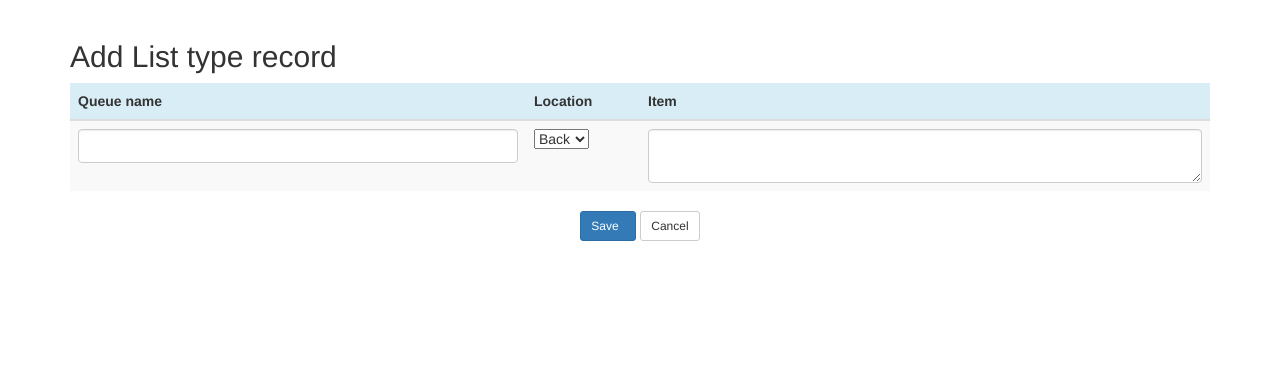
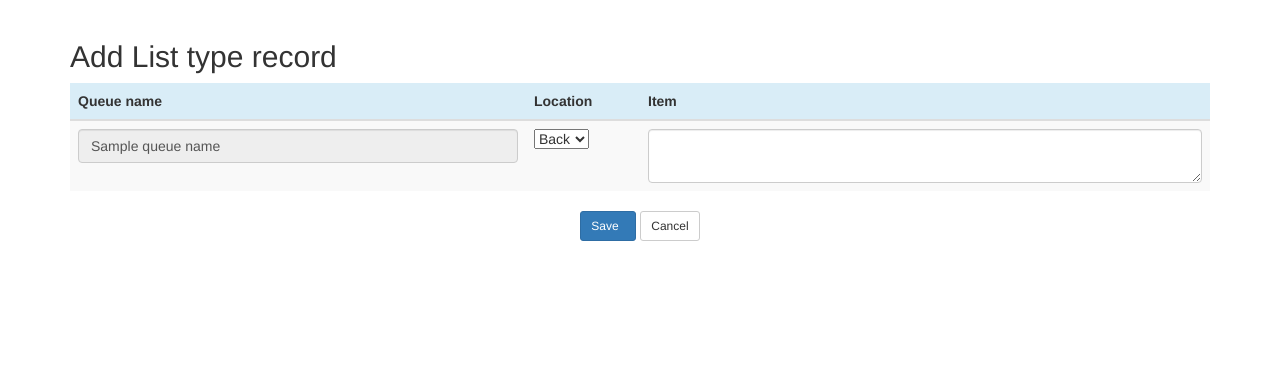
Before and after one commit to jhao104/SSDBAdmin, a Flask app: template SSDBAdmin/templates/queue_qpush.html in a window 1280 px wide. Shown: the part 51-420 px from the top of the page. Run offline with Flask 2, Linux system fonts and the light colour scheme; the template is opened without the code that fills it: most values are stand-ins (such as "Sample title", 1, 10 or a date in 2020); some libraries are stand-ins or nearby versions.

Commit message:
[add] 增加queue元素

```diff
--- a/SSDBAdmin/controller/queue.py
+++ b/SSDBAdmin/controller/queue.py
@@ -16,7 +16,8 @@ def queue_list():
 @app.route('/ssdbadmin/queue/qpush/', methods=['GET', 'POST'])
 def queue_qpush():
     if request.method == 'GET':
-        return render_template('queue_qpush.html')
+        queue_name = request.args.get('n')
+        return render_template('queue_qpush.html', queue_name=queue_name)
     else:
         queue_name = request.form.get('queue_name')
         push_type = request.form.get('type')
--- a/SSDBAdmin/templates/base.html
+++ b/SSDBAdmin/templates/base.html
@@ -26,7 +26,7 @@
                 <li id="kv"><a href="#">kv</a></li>
                 <li id="hash"><a href="#">hash</a></li>
                 <li id="zset"><a href="#">zset</a></li>
-                <li id="queue"><a href="/ssdbadmin/queue/">queue</a></li>
+                <li id="queue"><a href="{{ url_for('queue_list') }}">queue</a></li>
                 <li>
                     <ul class="nav navbar-nav">
                         <li class="dropdown">
--- a/SSDBAdmin/templates/queue_list.html
+++ b/SSDBAdmin/templates/queue_list.html
@@ -41,7 +41,7 @@
                 <td>{{ queue.name }}</td>
                 <td>{{ queue.size }}</td>
                 <td>
-                    <a class="btn btn-xs btn-info" href="#" title="Pop Items">
+                    <a class="btn btn-xs btn-info" href="{{ url_for('queue_qpush', n=queue.name) }}" title="Pop Items">
                         <span class="glyphicon glyphicon-plus"></span></a>
                     <a class="btn btn-xs btn-info" href="#" title="Pop Items">
                         <span class="glyphicon glyphicon-minus"></span></a>
--- a/SSDBAdmin/templates/queue_qpush.html
+++ b/SSDBAdmin/templates/queue_qpush.html
@@ -1,7 +1,7 @@
 {% extends 'index.html' %}
 {% block content %}
     <h2> Add List type record</h2>
-    <form action="/ssdbadmin/queue/qpush/" method="post">
+    <form action="{{ url_for('queue_qpush') }}" method="post">
         <table class="table table-striped">
             <thead>
             <tr class="info">
@@ -12,7 +12,11 @@
             </thead>
             <tbody>
             <tr>
-                <td><input type="text" name="queue_name" class="form-control" required></td>
+                <td><input type="text" name="queue_name" class="form-control"
+                           {% if queue_name %}
+                            value="{{ queue_name }}" readonly
+                           {% endif %}
+                           required></td>
                 <td>
                     <select name="type">
                         <option value="back">Back</option>
```
Also changed, not shown: 1 other file.
